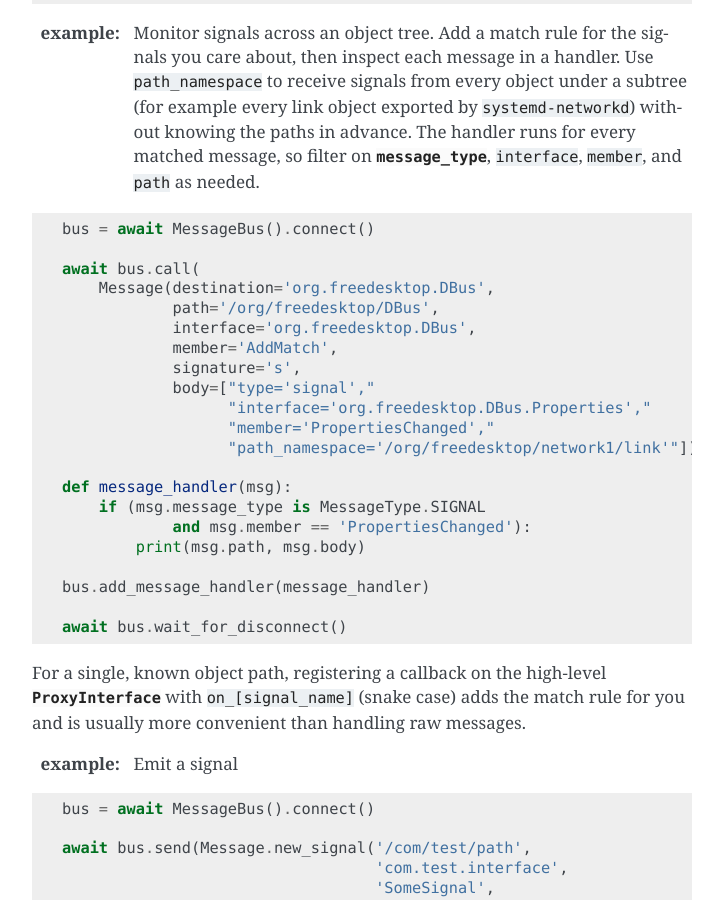
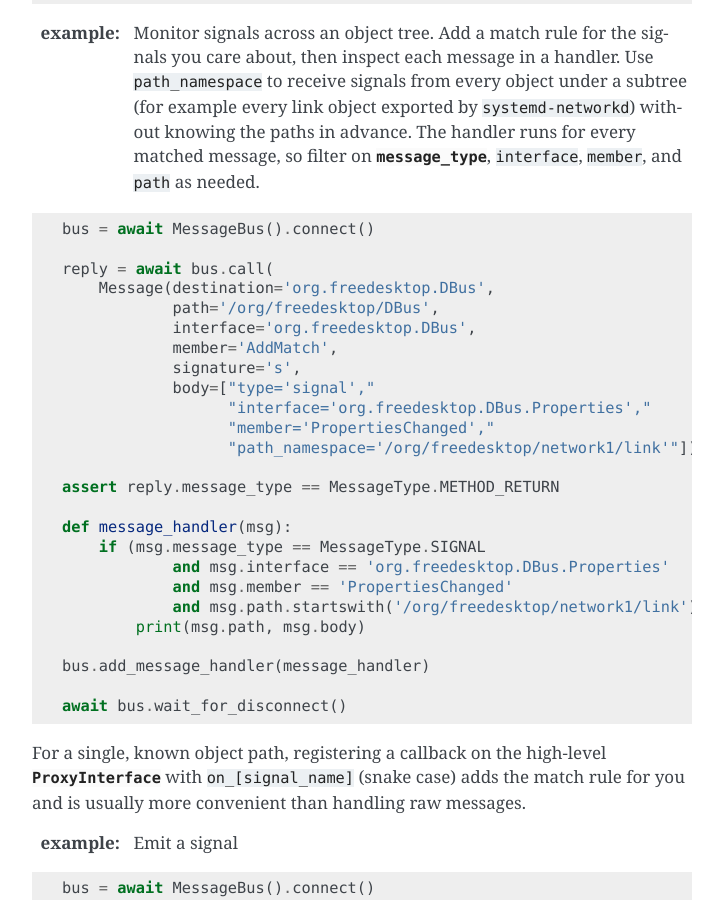
Before and after one commit to Bluetooth-Devices/dbus-fast, a Sphinx documentation site: the page built from docs/source/low-level-interface/index.rst, in a window 1280 px wide and 900 px high, scrolled down 1437 px. Shown: the whole window, without its empty margins (388-1111 px from the left). Built offline with Sphinx 7.4.7, drawn with Linux system fonts in a browser that asks for light colours.

Commit message:
docs(low-level): check AddMatch reply and filter on interface/path

```diff
--- a/docs/source/low-level-interface/index.rst
+++ b/docs/source/low-level-interface/index.rst
@@ -96,7 +96,7 @@ connection is not recommended.
 
     bus = await MessageBus().connect()
 
-    await bus.call(
+    reply = await bus.call(
         Message(destination='org.freedesktop.DBus',
                 path='/org/freedesktop/DBus',
                 interface='org.freedesktop.DBus',
@@ -107,9 +107,13 @@ connection is not recommended.
                       "member='PropertiesChanged',"
                       "path_namespace='/org/freedesktop/network1/link'"]))
 
+    assert reply.message_type == MessageType.METHOD_RETURN
+
     def message_handler(msg):
-        if (msg.message_type is MessageType.SIGNAL
-                and msg.member == 'PropertiesChanged'):
+        if (msg.message_type == MessageType.SIGNAL
+                and msg.interface == 'org.freedesktop.DBus.Properties'
+                and msg.member == 'PropertiesChanged'
+                and msg.path.startswith('/org/freedesktop/network1/link')):
             print(msg.path, msg.body)
 
     bus.add_message_handler(message_handler)
```
